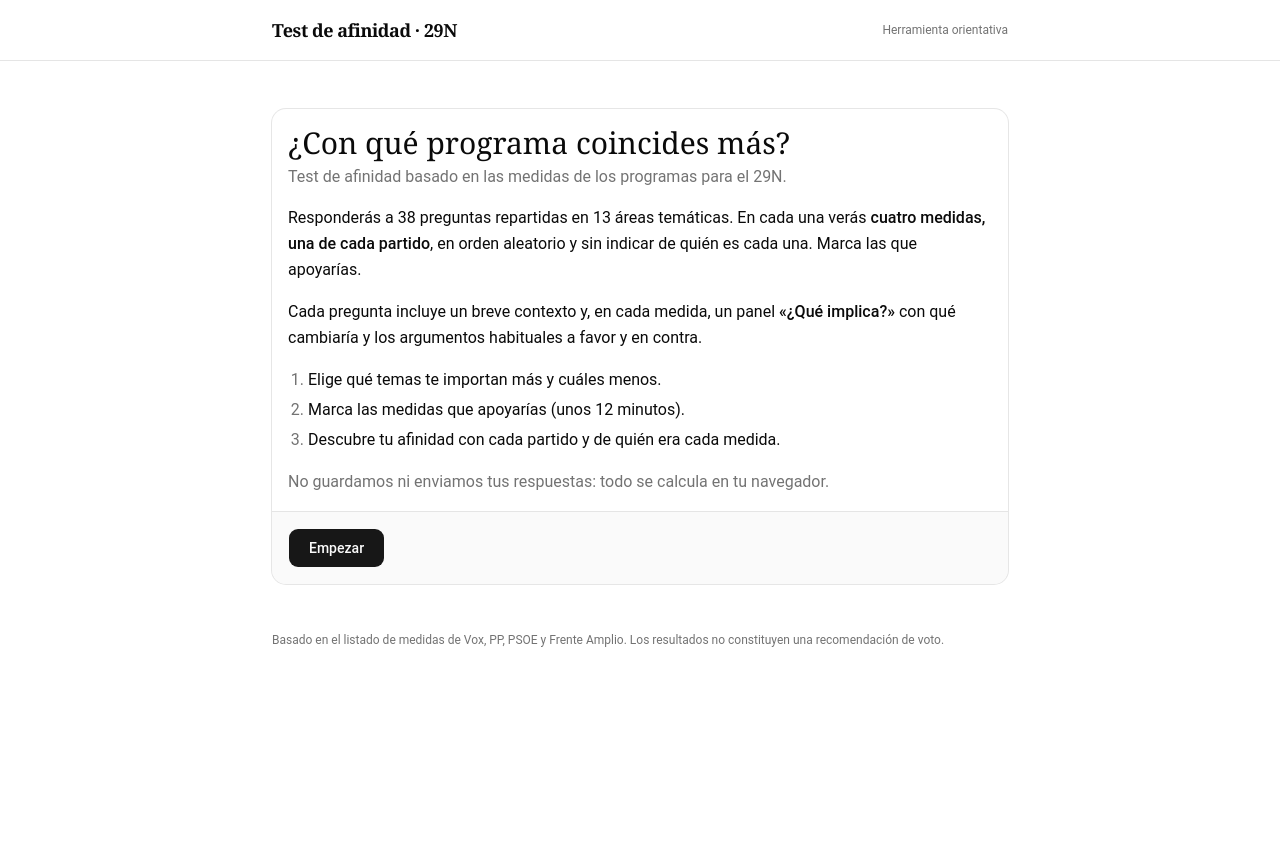
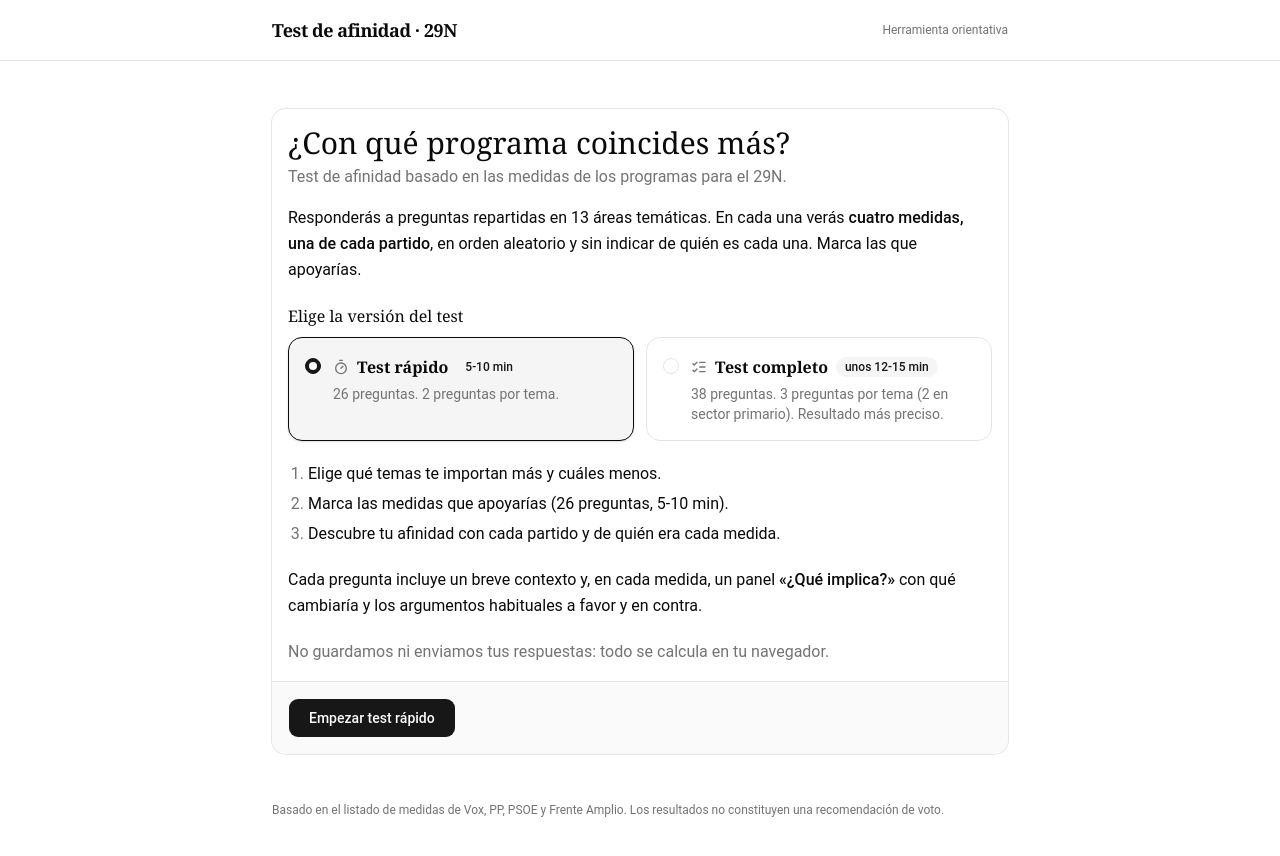
Before and after one commit to andreshere00/test-afinidad-politica-29N, a React (Vite) app: page / in a window 1280 px wide. Before the commit the page ends 800 px from the top, so only its background shows below. Built offline with nearby package versions, Linux system fonts and the light colour scheme.

Commit message:
Modo test rápido (26 preguntas, 2 por tema)
- Elección de versión en la introducción: rápido (por defecto) o completo.
- Tras el test rápido, «Completar el test» plantea solo las 12 preguntas que faltan.
- computeResults recibe las preguntas del test realizado.

```diff
--- a/src/App.tsx
+++ b/src/App.tsx
@@ -5,6 +5,7 @@ import { Intro } from "@/components/Intro"
 import { Priorities } from "@/components/Priorities"
 import { Quiz } from "@/components/Quiz"
 import { Results } from "@/components/Results"
+import { MODES, type TestMode } from "@/data/modes"
 import { PARTIES, type PartyId } from "@/data/parties"
 import { QUESTIONS, type Question } from "@/data/questions"
 import type { TopicId } from "@/data/topics"
@@ -38,6 +39,9 @@ export default function App() {
   const [order, setOrder] = useState<Question[]>(QUESTIONS)
   const [optionOrder, setOptionOrder] = useState<Record<string, PartyId[]>>({})
   const [direction, setDirection] = useState(1)
+  const [mode, setMode] = useState<TestMode>("quick")
+  /** true cuando se completa el test rápido con las preguntas que faltan del completo. */
+  const [extending, setExtending] = useState(false)
 
   const goTo = (next: Stage) => {
     setDirection(Math.sign(STAGE_ORDER.indexOf(next) - STAGE_ORDER.indexOf(stage)) || 1)
@@ -46,13 +50,26 @@ export default function App() {
 
   const weights = useMemo(() => computeWeights(high, low), [high, low])
 
+  // Orden aleatorio de las cuatro medidas en cada pregunta, para no delatar al partido.
+  const shuffleOptions = (questions: Question[]) =>
+    Object.fromEntries(questions.map((q) => [q.id, shuffle(PARTIES.map((p) => p.id))]))
+
   const startQuiz = () => {
-    setOrder(shuffle(QUESTIONS))
-    // Orden aleatorio de las cuatro medidas en cada pregunta, para no delatar al partido.
-    setOptionOrder(
-      Object.fromEntries(QUESTIONS.map((q) => [q.id, shuffle(PARTIES.map((p) => p.id))]))
-    )
+    const questions = MODES[mode].questions
+    setOrder(shuffle(questions))
+    setOptionOrder(shuffleOptions(questions))
     setAnswers({})
+    setExtending(false)
+    goTo("quiz")
+  }
+
+  /** Pasa del test rápido al completo conservando las respuestas: solo pregunta lo que falta. */
+  const extendToFull = () => {
+    const remaining = MODES.full.questions.filter((q) => !(q.id in answers))
+    setMode("full")
+    setOrder(shuffle(remaining))
+    setOptionOrder((prev) => ({ ...prev, ...shuffleOptions(remaining) }))
+    setExtending(true)
     goTo("quiz")
   }
 
@@ -86,7 +103,9 @@ export default function App() {
             exit="exit"
             transition={{ duration: 0.28, ease: [0.22, 1, 0.36, 1] }}
           >
-            {stage === "intro" && <Intro onStart={() => goTo("high")} />}
+            {stage === "intro" && (
+              <Intro mode={mode} onModeChange={setMode} onStart={() => goTo("high")} />
+            )}
 
             {stage === "high" && (
               <Priorities
@@ -127,18 +146,21 @@ export default function App() {
                 optionOrder={optionOrder}
                 answers={answers}
                 onAnswer={(id: string, a: Answer) => setAnswers((prev) => ({ ...prev, [id]: a }))}
-                onBack={() => goTo("low")}
+                onBack={() => goTo(extending ? "results" : "low")}
                 onFinish={() => goTo("results")}
               />
             )}
 
             {stage === "results" && (
               <Results
+                mode={mode}
+                questions={MODES[mode].questions}
                 answers={answers}
                 weights={weights}
                 high={high}
                 low={low}
                 onRestart={restart}
+                onExtend={mode === "quick" ? extendToFull : undefined}
               />
             )}
           </motion.div>
--- a/src/components/Intro.tsx
+++ b/src/components/Intro.tsx
@@ -1,3 +1,6 @@
+import { ListChecks, Timer } from "lucide-react"
+
+import { Badge } from "@/components/ui/badge"
 import { Button } from "@/components/ui/button"
 import {
   Card,
@@ -7,10 +10,22 @@ import {
   CardHeader,
   CardTitle,
 } from "@/components/ui/card"
-import { QUESTIONS } from "@/data/questions"
+import { RadioGroup, RadioGroupItem } from "@/components/ui/radio-group"
+import { MODE_LIST, MODES, type TestMode } from "@/data/modes"
 import { TOPICS } from "@/data/topics"
+import { cn } from "@/lib/utils"
 
-export function Intro({ onStart }: { onStart: () => void }) {
+const MODE_ICON = { quick: Timer, full: ListChecks } as const
+
+interface Props {
+  mode: TestMode
+  onModeChange: (mode: TestMode) => void
+  onStart: () => void
+}
+
+export function Intro({ mode, onModeChange, onStart }: Props) {
+  const current = MODES[mode]
+
   return (
     <Card>
       <CardHeader>
@@ -19,30 +34,72 @@ export function Intro({ onStart }: { onStart: () => void }) {
           Test de afinidad basado en las medidas de los programas para el 29N.
         </CardDescription>
       </CardHeader>
-      <CardContent className="space-y-4 text-sm leading-relaxed sm:text-base">
+      <CardContent className="space-y-5 text-sm leading-relaxed sm:text-base">
         <p>
-          Responderás a {QUESTIONS.length} preguntas repartidas en {TOPICS.length} áreas
-          temáticas. En cada una verás{" "}
+          Responderás a preguntas repartidas en {TOPICS.length} áreas temáticas. En cada una verás{" "}
           <strong className="font-medium">cuatro medidas, una de cada partido</strong>, en
           orden aleatorio y sin indicar de quién es cada una. Marca las que apoyarías.
         </p>
+
+        <div className="space-y-2">
+          <p className="font-heading font-medium">Elige la versión del test</p>
+          <RadioGroup
+            value={mode}
+            onValueChange={(v) => onModeChange(v as TestMode)}
+            className="grid gap-3 sm:grid-cols-2"
+            aria-label="Versión del test"
+          >
+            {MODE_LIST.map((m) => {
+              const Icon = MODE_ICON[m.id]
+              const selected = m.id === mode
+              return (
+                <label
+                  key={m.id}
+                  htmlFor={`mode-${m.id}`}
+                  className={cn(
+                    "flex cursor-pointer gap-3 rounded-xl border p-4 transition-colors",
+                    selected
+                      ? "border-foreground bg-muted shadow-sm"
+                      : "border-border bg-card hover:bg-muted/60"
+                  )}
+                >
+                  <RadioGroupItem id={`mode-${m.id}`} value={m.id} className="mt-1" />
+                  <span className="flex-1 space-y-1">
+                    <span className="flex flex-wrap items-center gap-2">
+                      <Icon className="size-4 text-muted-foreground" aria-hidden />
+                      <span className="font-heading font-semibold">{m.name}</span>
+                      <Badge variant="secondary">{m.duration}</Badge>
+                    </span>
+                    <span className="block text-sm text-muted-foreground">
+                      {m.questions.length} preguntas. {m.description}
+                    </span>
+                  </span>
+                </label>
+              )
+            })}
+          </RadioGroup>
+        </div>
+
+        <ol className="list-decimal space-y-1 pl-5 marker:text-muted-foreground">
+          <li>Elige qué temas te importan más y cuáles menos.</li>
+          <li>
+            Marca las medidas que apoyarías ({current.questions.length} preguntas,{" "}
+            {current.duration}).
+          </li>
+          <li>Descubre tu afinidad con cada partido y de quién era cada medida.</li>
+        </ol>
         <p>
           Cada pregunta incluye un breve contexto y, en cada medida, un panel{" "}
           <strong className="font-medium">«¿Qué implica?»</strong> con qué cambiaría y los
           argumentos habituales a favor y en contra.
         </p>
-        <ol className="list-decimal space-y-1 pl-5 marker:text-muted-foreground">
-          <li>Elige qué temas te importan más y cuáles menos.</li>
-          <li>Marca las medidas que apoyarías (unos 12 minutos).</li>
-          <li>Descubre tu afinidad con cada partido y de quién era cada medida.</li>
-        </ol>
         <p className="text-muted-foreground">
           No guardamos ni enviamos tus respuestas: todo se calcula en tu navegador.
         </p>
       </CardContent>
       <CardFooter>
         <Button size="lg" className="h-10 px-5" onClick={onStart}>
-          Empezar
+          Empezar {current.name.toLowerCase()}
         </Button>
       </CardFooter>
     </Card>
--- a/src/components/Results.tsx
+++ b/src/components/Results.tsx
@@ -18,7 +18,8 @@ import {
 } from "@/components/ui/collapsible"
 import { Progress } from "@/components/ui/progress"
 import { PARTIES, PARTY_BY_ID, type PartyId } from "@/data/parties"
-import { QUESTIONS, type Question } from "@/data/questions"
+import { MODES, type TestMode } from "@/data/modes"
+import type { Question } from "@/data/questions"
 import { TOPICS, type TopicId } from "@/data/topics"
 import { formatPercent, formatWeight } from "@/lib/format"
 import {
@@ -35,25 +36,46 @@ import { ImplicationsPopover } from "./ImplicationsPopover"
 import { PartyMark } from "./PartyMark"
 
 interface Props {
+  mode: TestMode
+  /** Preguntas del test realizado. */
+  questions: Question[]
   answers: Answers
   weights: Weights
   high: TopicId[]
   low: TopicId[]
   onRestart: () => void
+  /** Solo en el test rápido: completar con las preguntas que faltan del test completo. */
+  onExtend?: () => void
 }
 
-export function Results({ answers, weights, high, low, onRestart }: Props) {
-  const results = useMemo(() => computeResults(answers, weights), [answers, weights])
-  const answered = QUESTIONS.filter((q) => Array.isArray(answers[q.id])).length
+export function Results({
+  mode,
+  questions,
+  answers,
+  weights,
+  high,
+  low,
+  onRestart,
+  onExtend,
+}: Props) {
+  const results = useMemo(
+    () => computeResults(answers, weights, questions),
+    [answers, weights, questions]
+  )
+  const answered = questions.filter((q) => Array.isArray(answers[q.id])).length
   const top = results[0]
+  const missing = MODES.full.questions.length - questions.length
 
   return (
     <div className="space-y-6">
       <Card>
         <CardHeader>
-          <CardTitle className="text-2xl sm:text-3xl">Tu afinidad</CardTitle>
+          <div className="flex flex-wrap items-center justify-between gap-2">
+            <CardTitle className="text-2xl sm:text-3xl">Tu afinidad</CardTitle>
+            <Badge variant="secondary">{MODES[mode].name}</Badge>
+          </div>
           <CardDescription>
-            Has respondido {answered} de {QUESTIONS.length} preguntas. La afinidad es el
+            Has respondido {answered} de {questions.length} preguntas. La afinidad es el
             porcentaje de medidas de cada partido que has apoyado, ponderado por tema.
           </CardDescription>
         </CardHeader>
@@ -111,6 +133,17 @@ export function Results({ answers, weights, high, low, onRestart }: Props) {
               <strong className="font-medium">{PARTY_BY_ID[top.partyId].name}</strong>. El
               resultado es orientativo y depende de las medidas incluidas en el test.
             </p>
+          )}
+          {onExtend && missing > 0 && (
+            <div className="mt-4 flex flex-col gap-3 rounded-lg border px-4 py-3 text-sm sm:flex-row sm:items-center sm:justify-between">
+              <p className="text-muted-foreground">
+                Has hecho el test rápido. Responde las {missing} preguntas que faltan para obtener
+                el resultado completo; se conservan tus respuestas.
+              </p>
+              <Button variant="outline" className="shrink-0" onClick={onExtend}>
+                Completar el test
+              </Button>
+            </div>
           )}
         </CardContent>
       </Card>
@@ -200,7 +233,7 @@ export function Results({ answers, weights, high, low, onRestart }: Props) {
               </CollapsibleTrigger>
               <CollapsibleContent>
                 <ul className="divide-y border-t">
-                  {QUESTIONS.filter((q) => q.topic === t.id).map((q) => (
+                  {questions.filter((q) => q.topic === t.id).map((q) => (
                     <QuestionReveal key={q.id} question={q} answer={answers[q.id]} />
                   ))}
                 </ul>
--- /dev/null
+++ b/src/data/modes.ts
@@ -0,0 +1,51 @@
+import { QUESTIONS, type Question } from "./questions"
+
+export type TestMode = "quick" | "full"
+
+/**
+ * Selección del test rápido: 2 preguntas por tema (26 en total). Se descarta en cada tema la
+ * pregunta en la que las medidas se parecen más entre sí o que es más de detalle, para quedarse
+ * con las que mejor diferencian a los partidos.
+ */
+const QUICK_IDS = new Set([
+  "viv-1", "viv-3",
+  "inm-1", "inm-3",
+  "eco-1", "eco-3",
+  "san-1", "san-3",
+  "edu-1", "edu-3",
+  "geo-1", "geo-2",
+  "inf-1", "inf-2",
+  "der-2", "der-3",
+  "imp-1", "imp-2",
+  "seg-1", "seg-2",
+  "idi-1", "idi-2",
+  "ecol-1", "ecol-3",
+  "pri-1", "pri-2",
+])
+
+export interface ModeInfo {
+  id: TestMode
+  name: string
+  duration: string
+  description: string
+  questions: Question[]
+}
+
+export const MODES: Record<TestMode, ModeInfo> = {
+  quick: {
+    id: "quick",
+    name: "Test rápido",
+    duration: "5-10 min",
+    description: "2 preguntas por tema.",
+    questions: QUESTIONS.filter((q) => QUICK_IDS.has(q.id)),
+  },
+  full: {
+    id: "full",
+    name: "Test completo",
+    duration: "unos 12-15 min",
+    description: "3 preguntas por tema (2 en sector primario). Resultado más preciso.",
+    questions: QUESTIONS,
+  },
+}
+
+export const MODE_LIST: ModeInfo[] = [MODES.quick, MODES.full]
--- a/src/lib/scoring.ts
+++ b/src/lib/scoring.ts
@@ -1,5 +1,5 @@
 import { PARTIES, type PartyId } from "@/data/parties"
-import { QUESTIONS } from "@/data/questions"
+import { QUESTIONS, type Question } from "@/data/questions"
 import { TOPICS, type TopicId } from "@/data/topics"
 
 /**
@@ -56,7 +56,11 @@ export interface PartyResult {
  * usuario ha apoyado. Cada pregunta tiene una medida de cada partido, así que todos los partidos
  * se evalúan sobre las mismas preguntas.
  */
-export function computeResults(answers: Answers, weights: Weights): PartyResult[] {
+export function computeResults(
+  answers: Answers,
+  weights: Weights,
+  questions: Question[] = QUESTIONS
+): PartyResult[] {
   const results = PARTIES.map((party): PartyResult => {
     const topics = {} as Record<TopicId, TopicScore>
     let weighted = 0
@@ -67,7 +71,7 @@ export function computeResults(answers: Answers, weights: Weights): PartyResult[
     for (const topic of TOPICS) {
       let answered = 0
       let supported = 0
-      for (const q of QUESTIONS) {
+      for (const q of questions) {
         if (q.topic !== topic.id) continue
         const a = answers[q.id]
         if (!Array.isArray(a)) continue
```
Also changed, not shown: 1 other file (tests, documents, lock files or other folders).
